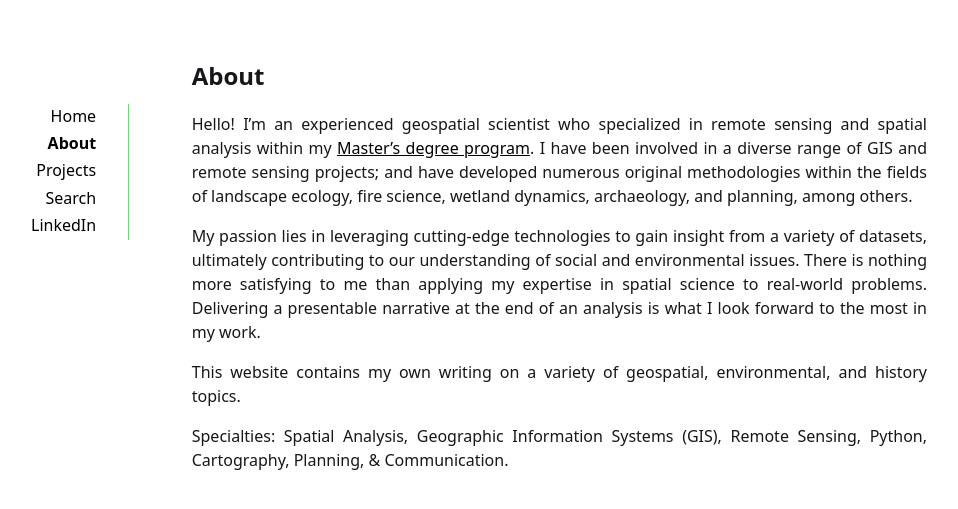
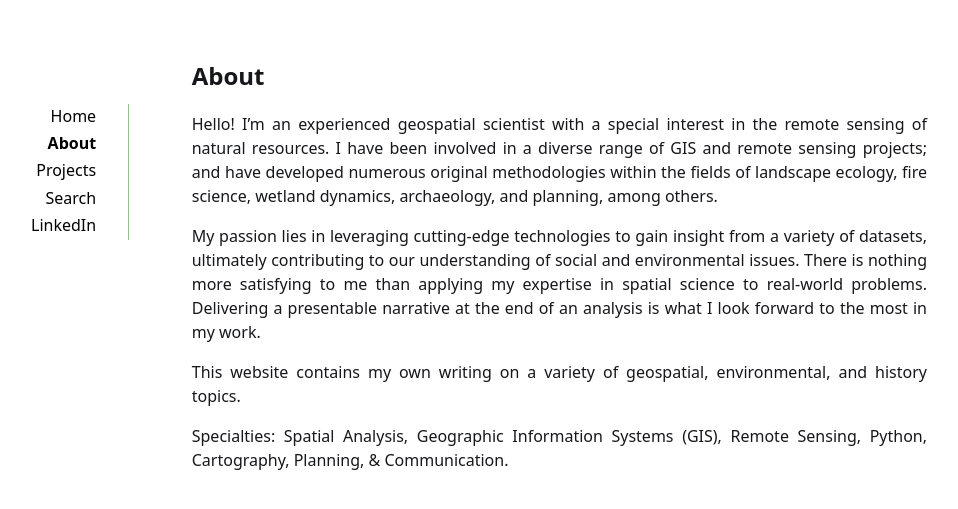
Before and after one commit to e-vos/e-vos.github.io, a Jekyll site: the page built from _pages/about.md, in a window 1280 px wide. Shown: the top 509 px of the page, without its empty margins (161-1119 px from the left). Built offline with Jekyll 4.4.1, drawn with Linux system fonts in a browser that asks for light colours.

Commit message:
Update about.md

```diff
--- a/_pages/about.md
+++ b/_pages/about.md
@@ -3,7 +3,7 @@ layout: page
 title: About
 ---
 
-Hello! I'm an experienced geospatial scientist who specialized in remote sensing and spatial analysis within my [Master's degree program](https://web.uri.edu/cels/academics/mesm/remote-sensing-and-spatial-analysis/). I have been involved in a diverse range of GIS and remote sensing projects; and have developed numerous original methodologies within the fields of landscape ecology, fire science, wetland dynamics, archaeology, and planning, among others.
+Hello! I'm an experienced geospatial scientist with a special interest in the remote sensing of natural resources. I have been involved in a diverse range of GIS and remote sensing projects; and have developed numerous original methodologies within the fields of landscape ecology, fire science, wetland dynamics, archaeology, and planning, among others.
 {: style="text-align: justify"}
 
 My passion lies in leveraging cutting-edge technologies to gain insight from a variety of datasets, ultimately contributing to our understanding of social and environmental issues. There is nothing more satisfying to me than applying my expertise in spatial science to real-world problems. Delivering a presentable narrative at the end of an analysis is what I look forward to the most in my work.
```
